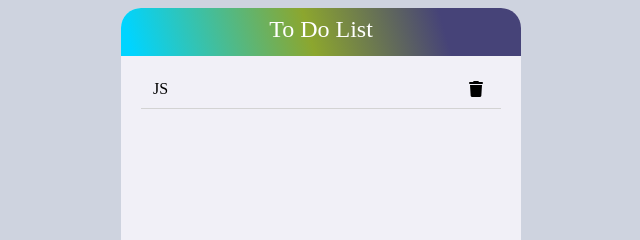
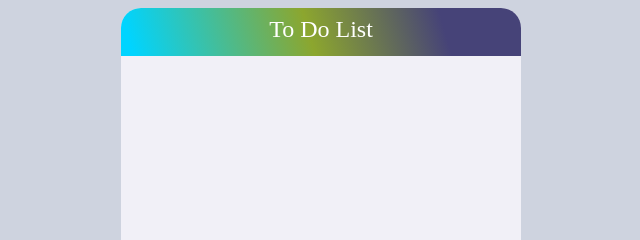
Before and after one commit to taewonnn/web, a plain HTML site: page todo/index.html in a window 1280 px wide. Shown: the top 240 px of the page, 319-959 px from the left. Drawn offline with Linux system fonts and the light colour scheme.

Commit message:
todolist -from

```diff
--- a/todo/index.html
+++ b/todo/index.html
@@ -14,21 +14,15 @@
         To Do List
       </header>
       <ul class="items">
-        <li class="item_row">
-          <div class="item">
-            <span class="item_name">JS</span>
-            <button class="item_delete">
-              <i class="fa-solid fa-trash"></i>
-            </button>
-          </div>
-          <div class="item_divider"></div>
-        </li>
+        <li class="item_row"></li>
       </ul>
       <footer class="footer">
-        <input type="text" class="footer_input">
-        <button class="footer_button">
-          <i class="fa-solid fa-plus"></i>
-        </button>
+        <form class="new-form">
+          <input type="text" class="footer_input">
+          <button type="submit" class="footer_button">
+            <i class="fa-solid fa-plus"></i>
+          </button>
+        </form>
       </footer>
     </section>
   </body>
```
